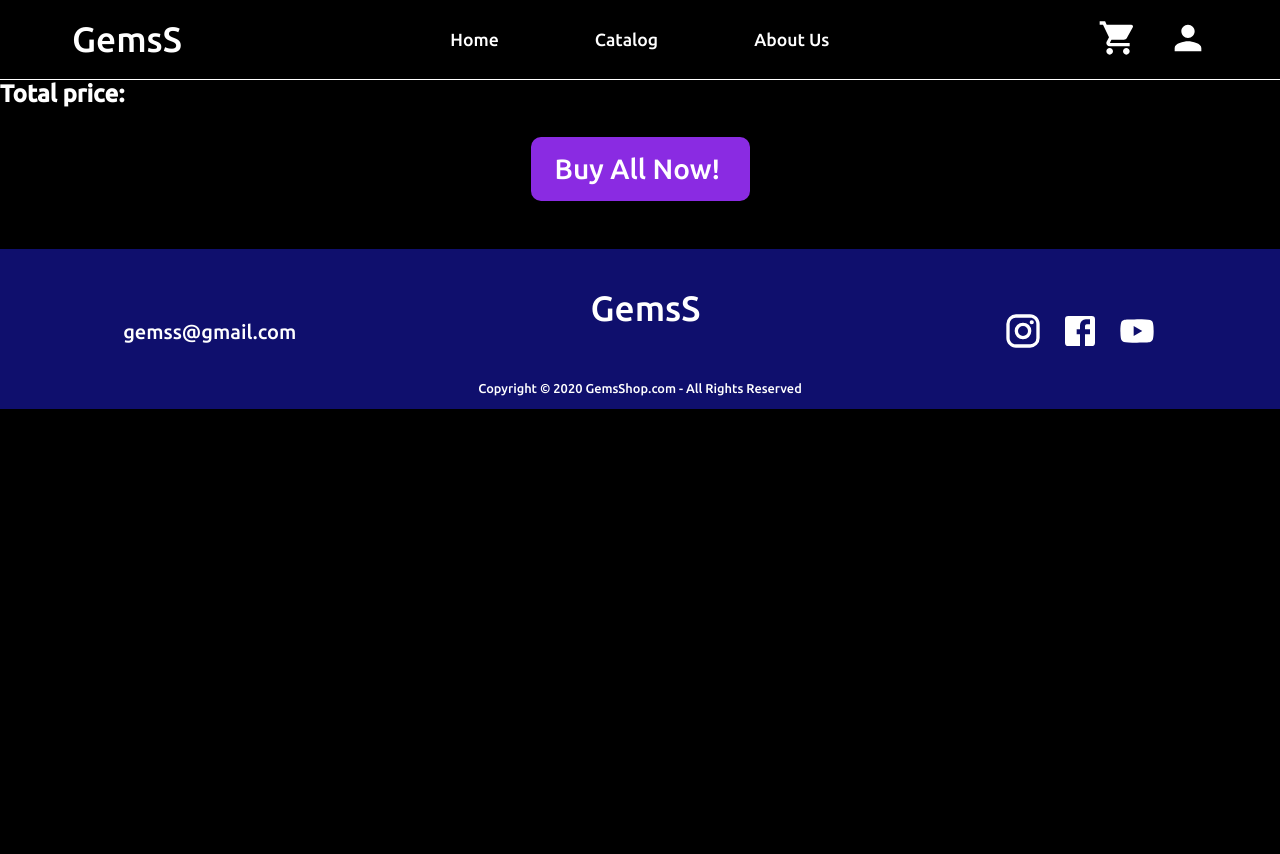
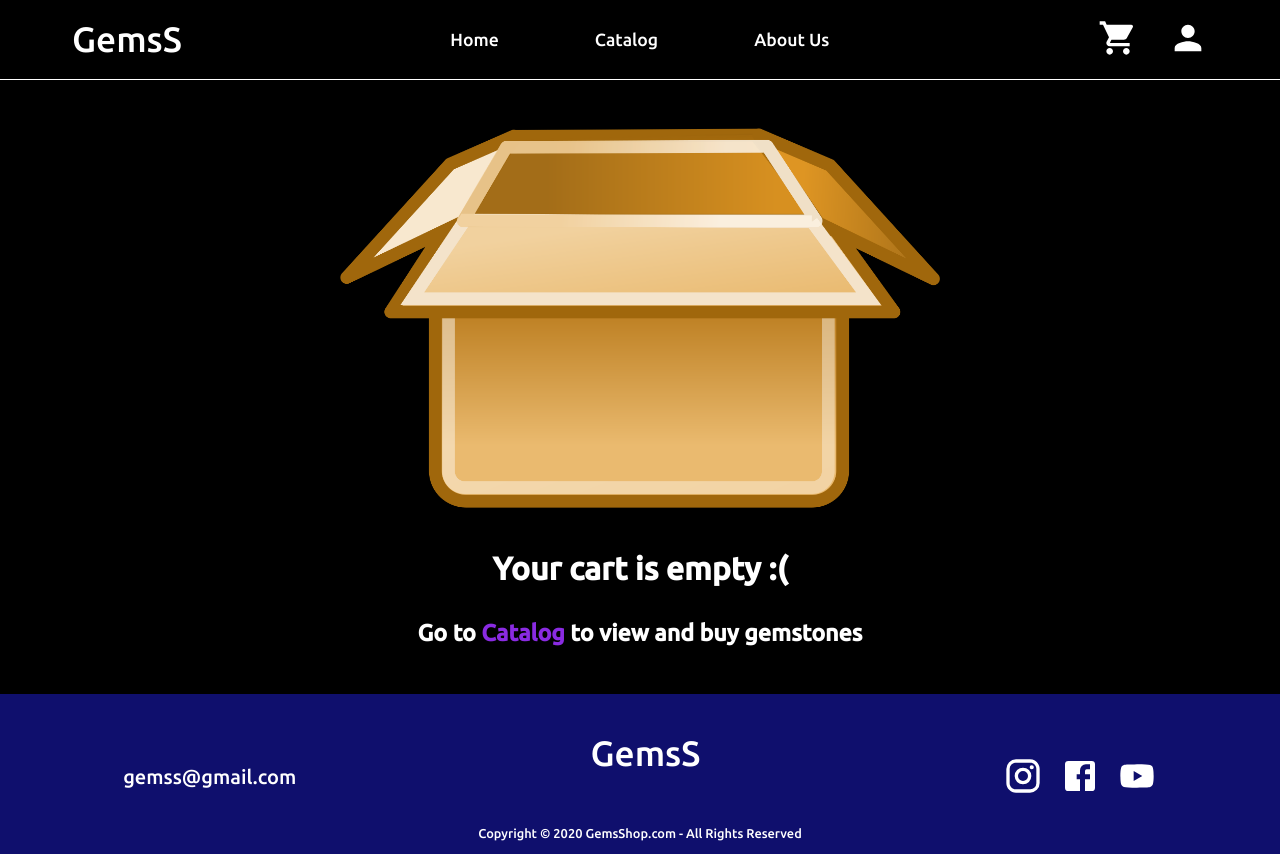
Before and after one commit to max4nik/react-gemstones, a React (Create React App) app: page /cart in a window 1280 px wide. Before the commit the page ends 800 px from the top, so only its background shows below. Built offline with nearby package versions, Linux system fonts and the light colour scheme.

Commit message:
added components for empty cart

```diff
--- a/src/pages/Cart.js
+++ b/src/pages/Cart.js
@@ -1,26 +1,58 @@
 import CartItem from "../components/CartItem/CartItem";
-
+import EmptyBoxImage from "../icons/empty_box.png";
 import { connect } from "react-redux";
-import { useState } from "react";
+import { useEffect, useState } from "react";
 import { ButtonPB } from "../components/ButtonPurpleBlue/ButtonPurpleBlue.styled";
+import { Link } from "react-router-dom";
 function Cart({ gemstonesProducts }) {
   const [gemstones, setGemstones] = useState(gemstonesProducts);
-  const [totalPrice, setTotalPrice] = useState(0);
+  const [isEmpty, setIsEmpty] = useState();
+  useEffect(() => {
+    setIsEmpty(gemstones.length === 0);
+  }, []);
+
   return (
+    <div>
+      {isEmpty ? (
+        <div>
+          <div
+            style={{
+              display: "flex",
+              alignItems: "center",
+              flexDirection: "column",
+              marginBottom: "3rem",
+            }}
+          >
+            <img
+              src={EmptyBoxImage}
+              style={{
+                marginTop: "3rem",
+                maxHeight: "600px",
+                maxWidth: "600px",
+              }}
+            />
+            <h1 style={{ color: "white" }}>Your cart is empty :(</h1>
+            <h1 style={{ color: "white", marginTop: "2rem", fontSize: "145%" }}>
+              Go to{" "}
+              <Link
+                to="catalog"
+                style={{ textDecoration: "none", color: "blueviolet" }}
+              >
+                Catalog
+              </Link>{" "}
+              to view and buy gemstones
+            </h1>
+          </div>
+        </div>
+      ) : (
         <div
           style={{
             display: "flex",
             flexDirection: "column",
           }}
         >
-      <h2 style={{ color: "white" }}>
-        Total price:
-        {gemstones.forEach((gem) => {
-          console.log(gem.price_in_usd_dollars);
-        })}
-      </h2>
           <ButtonPB
-        to="buy"
+            to="checkout"
             style={{
               width: "219px",
               alignSelf: "center",
@@ -48,10 +80,11 @@ function Cart({ gemstonesProducts }) {
                 id={gem.id}
                 currentGemstones={gemstones}
                 setGemstones={setGemstones}
-            totalPrice={totalPrice}
               />
             ))}
           </div>
+        </div>
+      )}
     </div>
   );
 }
```
Lines whose indentation alone changed are shown as unchanged.
